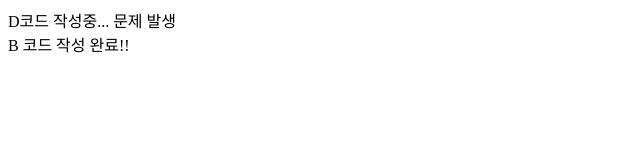
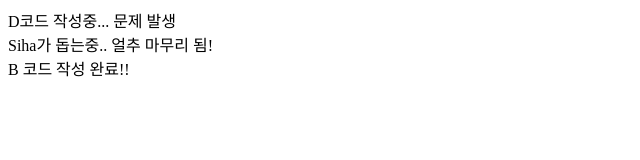
Before and after one commit to leesiha/SE_project, a plain HTML site: page index.html in a window 1280 px wide. Shown: the whole page, without its empty margins (0-640 px from the left). Drawn offline with Linux system fonts and the light colour scheme.

Commit message:
problem solved D code

```diff
--- a/index.html
+++ b/index.html
@@ -8,7 +8,10 @@
   </head>
   <body>
     <nav></nav>
-    <main>D코드 작성중... 문제 발생</main>
+    <main>
+      D코드 작성중... 문제 발생
+      <div>Siha가 돕는중.. 얼추 마무리 됨!</div>
+    </main>
     <footer>B 코드 작성 완료!!</footer>
   </body>
 </html>
```
